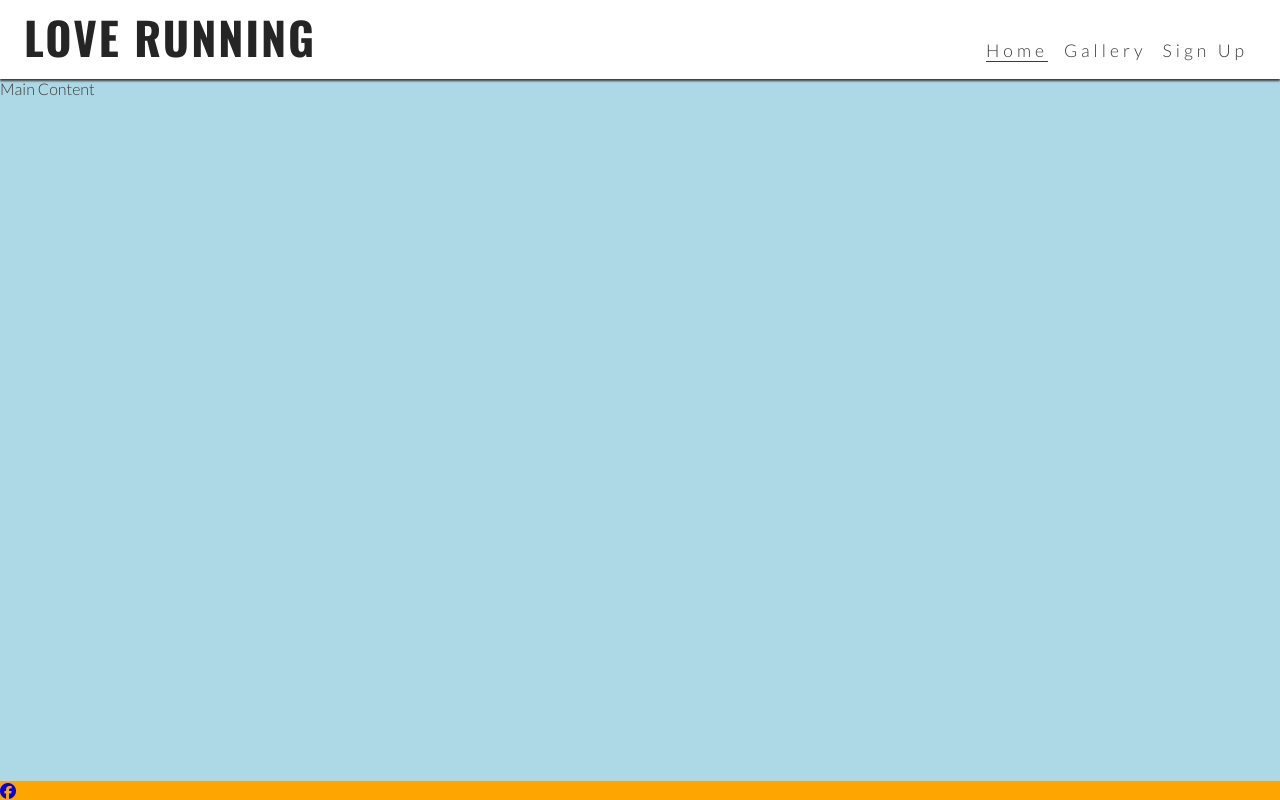
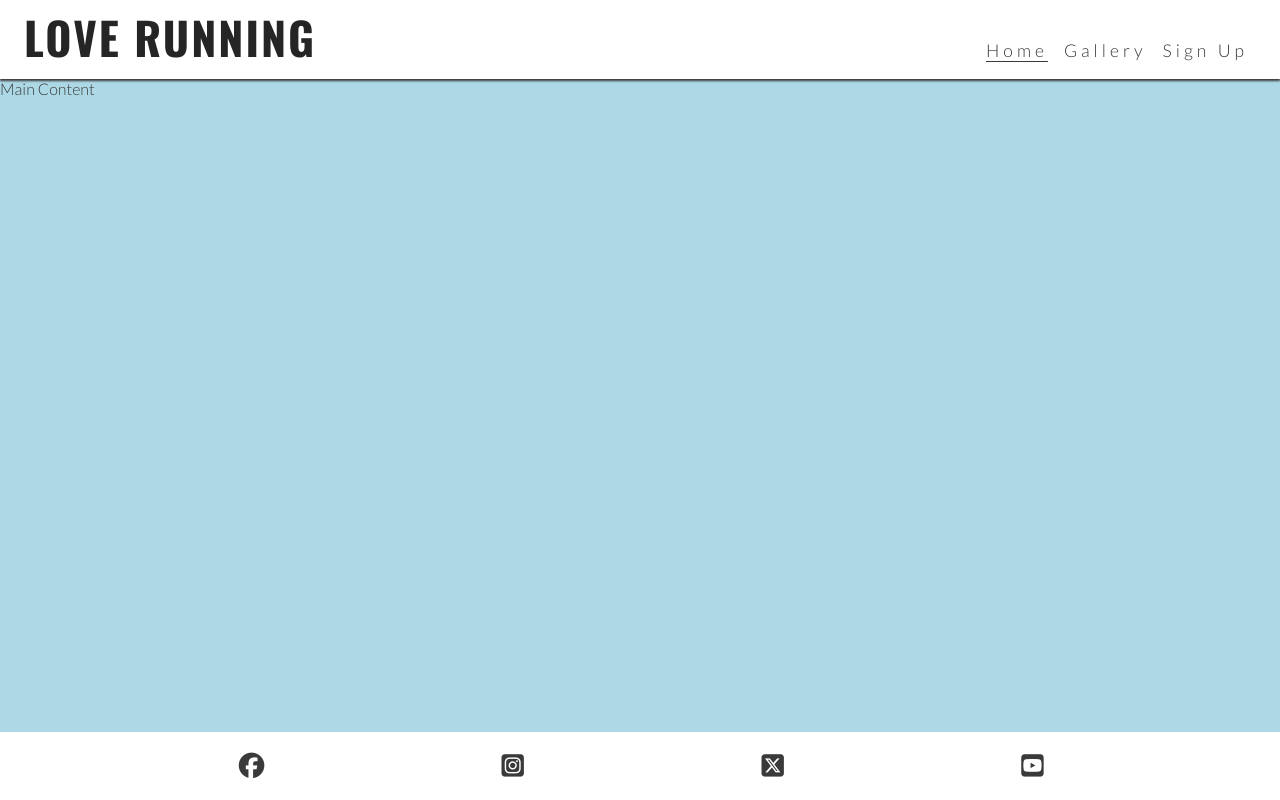
Before and after one commit to catgriffin85/love-running-project, a plain HTML site: page index.html in a window 1280 px wide. Drawn offline with nearby package versions, Linux system fonts and the light colour scheme.

Commit message:
Styled social media icons

```diff
--- a/assets/css/style.css
+++ b/assets/css/style.css
@@ -96,8 +96,18 @@ main {
 }
 
 /* Footer */
-footer {
-    background-color: orange;
+#social-networks {
+    text-align: center;
+    padding: 20px 0;
+    display: flex;
+    justify-content: space-evenly;
+    list-style-type: none;
+}
+
+#social-networks i {
+    font-size: 160%;
+    padding: 5%;
+    color: #3a3a3a;
 }
 
 /* Media query tablets and larger */
--- a/index.html
+++ b/index.html
@@ -23,7 +23,7 @@
             <h1 id="logo">Love Running</h1>
         </a>
         <input type="checkbox" id="nav-toggle" name="nav-toggle">
-        <label for="nav-toggle" class="nav-toggle-label">X</label>
+        <label for="nav-toggle" class="nav-toggle-label"><i class="fa-solid fa-bars"></i></label>
         <nav>
             <ul id="menu">
                 <li><a href="" class="active">Home</a></li>
@@ -38,8 +38,11 @@
 
     <!-- Added footer -->
     <footer>
-        <ul>
+        <ul id="social-networks">
             <li><a href="https://www.facebook.com/" target="_blank" rel="noopener" aria-label="Visit our Facebook page (opens in a new tab)"><i class="fa-brands fa-facebook"></i></a></li>
+            <li><a href="https://www.instagram.com/" target="_blank" rel="noopener" aria-label="Visit our Instgarm page (opens in a new tab)"><i class="fa-brands fa-square-instagram"></i></a></li>
+            <li><a href="https://www.twitter.com/" target="_blank" rel="noopener" aria-label="Visit our X Twitter page (opens in a new tab)"><i class="fa-brands fa-square-x-twitter"></i></a></li>
+            <li><a href="https://www.youtube.com/" target="_blank" rel="noopener" aria-label="Visit our X YouTube page (opens in a new tab)"><i class="fa-brands fa-square-youtube"></i></a></li>
         </ul>
     </footer>
 
```
